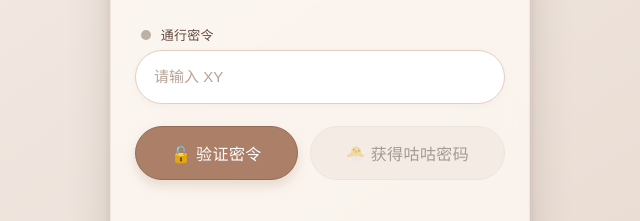
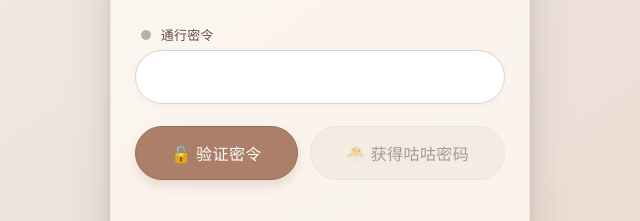
Before and after one commit to mzibai/sxy, a plain HTML site: page index.html in a window 1280 px wide. Shown: the part 234-455 px from the top of the page, 320-960 px from the left. Drawn offline with Linux system fonts and the light colour scheme.

Commit message:
Update index.html

```diff
--- a/index.html
+++ b/index.html
@@ -231,7 +231,7 @@
             <span class="status-dot" id="statusDot"></span> 通行密令
         </label>
         <div class="password-wrapper">
-            <input type="password" id="pwdInput" placeholder="请输入 XY" autocomplete="off" spellcheck="false" />
+            <input type="password" id="pwdInput" autocomplete="off" spellcheck="false" />
         </div>
     </div>
 
```
